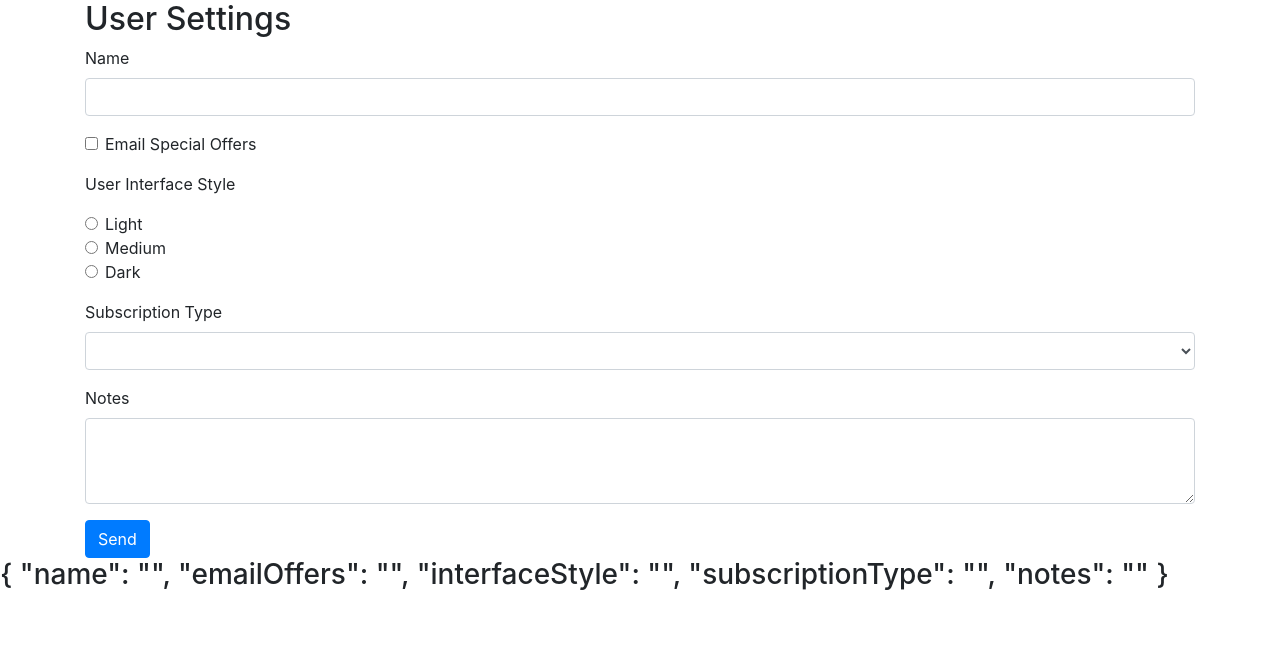
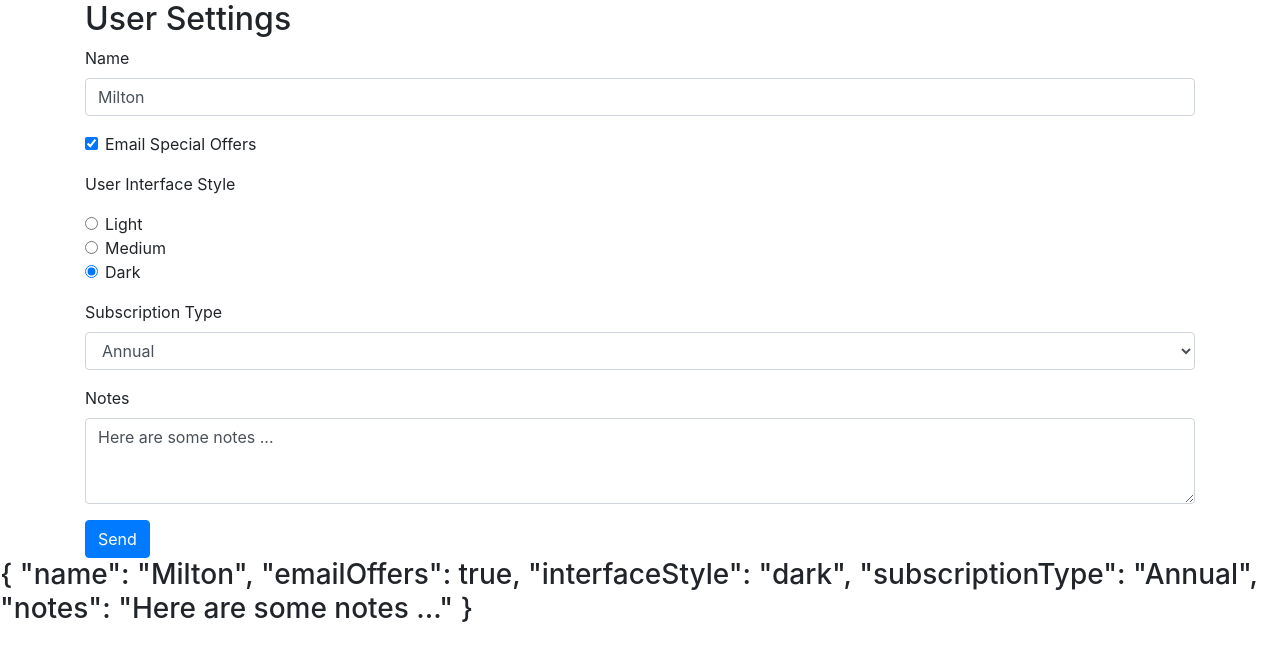
Before and after one commit to willemverbuyst/forms-exercise-angular, an Angular app: page / in a window 1280 px wide. Shown: the top 660 px of the page. Built offline with nearby package versions, Linux system fonts and the light colour scheme.

Commit message:
Establish two way data binding

```diff
--- /dev/null
+++ b/src/app/data/user-settings.ts
@@ -0,0 +1,7 @@
+export interface UserSettings {
+  name: string;
+  emailOffers: boolean;
+  interfaceStyle: string;
+  subscriptionType: string;
+  notes: string;
+}
--- a/src/app/user-settings-form/user-settings-form.component.html
+++ b/src/app/user-settings-form/user-settings-form.component.html
@@ -3,7 +3,12 @@
   <form #form="ngForm">
     <div class="form-group">
       <label for="name">Name</label>
-      <input id="name" name="name" class="form-control" ngModel />
+      <input
+        id="name"
+        name="name"
+        class="form-control"
+        [(ngModel)]="userSettings.name"
+      />
     </div>
 
     <div class="form-check form-group">
@@ -12,7 +17,7 @@
         id="emailOffers"
         name="emailOffers"
         class="form-check-input"
-        ngModel
+        [(ngModel)]="userSettings.emailOffers"
       />
       <label for="emailOffers" class="form-check-label"
         >Email Special Offers</label
@@ -29,7 +34,7 @@
           value="light"
           checked
           class="form-check-input"
-          ngModel
+          [(ngModel)]="userSettings.interfaceStyle"
         />
         <label for="lightInterface" class="form-check-label">Light</label>
       </div>
@@ -40,7 +45,7 @@
           id="mediumInterface"
           value="medium"
           class="form-check-input"
-          ngModel
+          [(ngModel)]="userSettings.interfaceStyle"
         />
         <label for="mediumInterface" class="form-check-label">Medium</label>
       </div>
@@ -51,7 +56,7 @@
           id="darkInterface"
           value="dark"
           class="form-check-input"
-          ngModel
+          [(ngModel)]="userSettings.interfaceStyle"
         />
         <label for="darkInterface" class="form-check-label">Dark</label>
       </div>
@@ -63,7 +68,7 @@
         id="subscriptionType"
         class="form-control"
         name="subscriptionType"
-        ngModel
+        [(ngModel)]="userSettings.subscriptionType"
       >
         <option>Monthly</option>
         <option>Annual</option>
@@ -78,7 +83,7 @@
         id="notes"
         rows="3"
         class="form-control"
-        ngModel
+        [(ngModel)]="userSettings.notes"
       ></textarea>
     </div>
 
@@ -86,4 +91,4 @@
   </form>
 </div>
 
-<h3>{{ form.value | json }}</h3>
+<h3>{{ userSettings | json }}</h3>
--- a/src/app/user-settings-form/user-settings-form.component.ts
+++ b/src/app/user-settings-form/user-settings-form.component.ts
@@ -1,15 +1,21 @@
 import { Component, OnInit } from '@angular/core';
+import { UserSettings } from '../data/user-settings';
 
 @Component({
   selector: 'app-user-settings-form',
   templateUrl: './user-settings-form.component.html',
-  styleUrls: ['./user-settings-form.component.css']
+  styleUrls: ['./user-settings-form.component.css'],
 })
 export class UserSettingsFormComponent implements OnInit {
+  userSettings: UserSettings = {
+    name: 'Milton',
+    emailOffers: true,
+    interfaceStyle: 'dark',
+    subscriptionType: 'Annual',
+    notes: 'Here are some notes ...',
+  };
 
-  constructor() { }
+  constructor() {}
 
-  ngOnInit(): void {
-  }
-
+  ngOnInit(): void {}
 }
```
